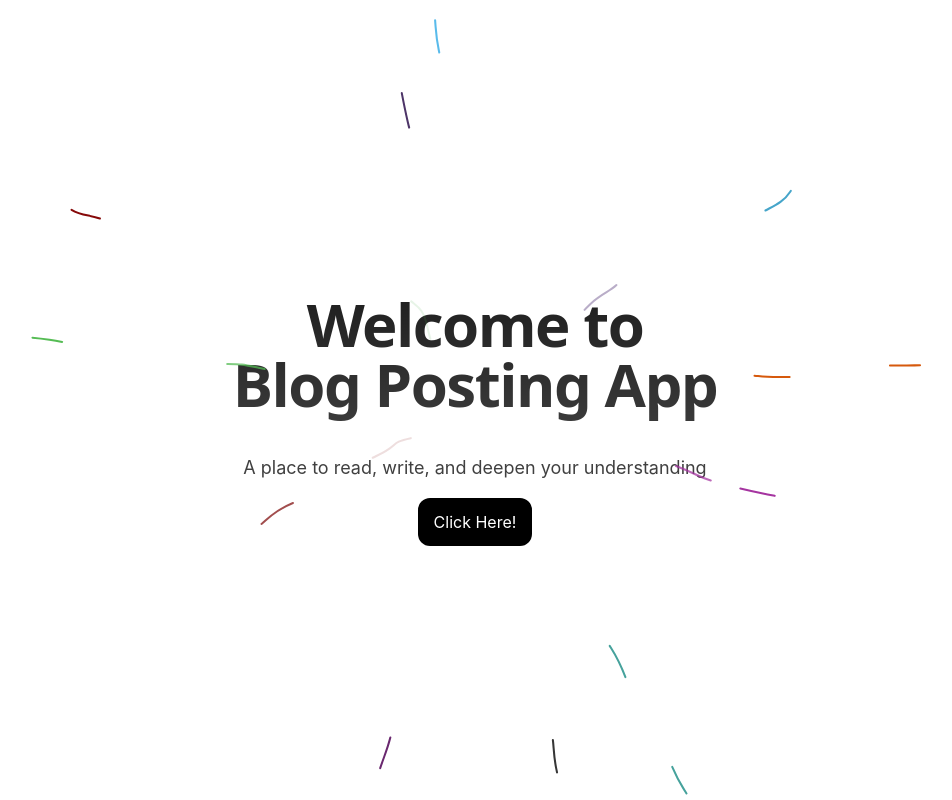
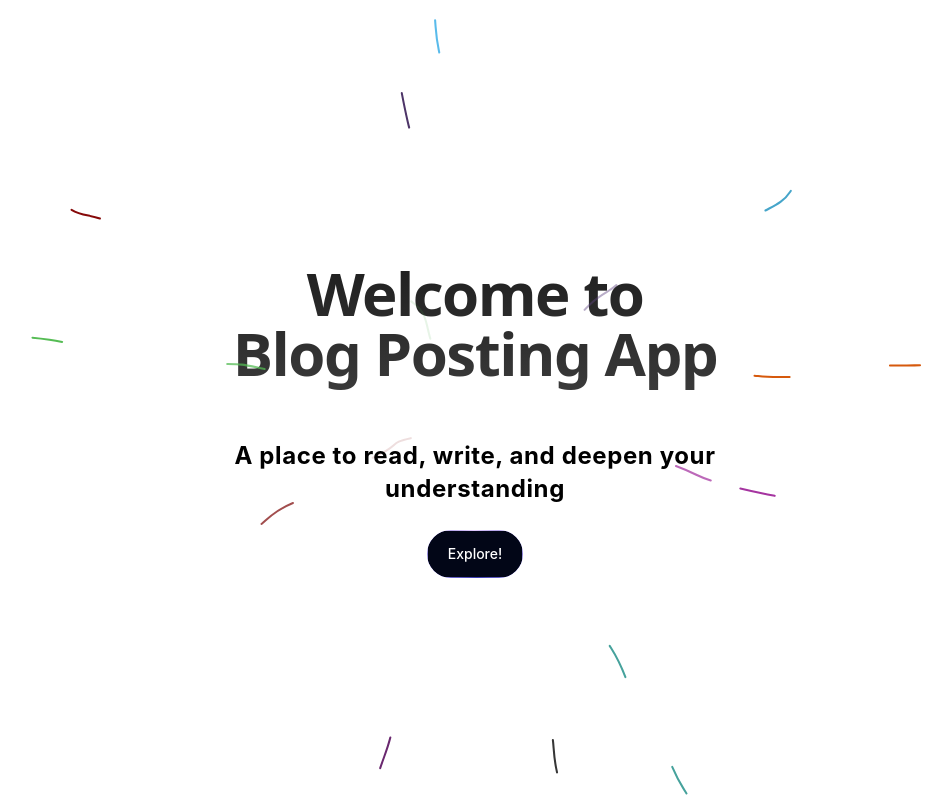
Before and after one commit to prashantpawarr/blogpostingfrontend, a React (Create React App) app: page / in a window 1280 px wide. Shown: the whole page, without its empty margins (165-1117 px from the left). Built offline with nearby package versions, Linux system fonts and the light colour scheme.

Commit message:
added some Acernity UI

```diff
--- a/package.json
+++ b/package.json
@@ -7,7 +7,7 @@
     "@testing-library/react": "^13.4.0",
     "@testing-library/user-event": "^13.5.0",
     "clsx": "^2.1.1",
-    "framer-motion": "^11.5.4",
+    "framer-motion": "^11.5.6",
     "react": "^18.3.1",
     "react-dom": "^18.3.1",
     "react-icons": "^5.3.0",
--- a/src/components/CommonRoute.jsx
+++ b/src/components/CommonRoute.jsx
@@ -3,6 +3,7 @@ import { Outlet } from "react-router-dom";
 import Header from "./Header";
 import Footer from "./Footer";
 import { BackgroundLines } from "../components/ui/background-lines";
+import { TextGenerateEffect } from "./ui/text-generate-effect";
 
 const CommonRoute = () => {
   const [isFullScreen, setIsFullScreen] = useState(true);
@@ -22,13 +23,18 @@ const CommonRoute = () => {
           Welcome to <br /> Blog Posting App
         </h2>
         <p className="max-w-xs sm:max-w-md md:max-w-xl mx-auto text-sm sm:text-base md:text-lg text-neutral-700 dark:text-neutral-400 text-center">
-          A place to read, write, and deepen your understanding
+          <TextGenerateEffect
+            words={"A place to read, write, and deepen your understanding"}
+          />
         </p>
         <button
           onClick={homePage}
-          className="cursor-pointer bg-black text-white mt-4 px-4 py-3 rounded-lg sm:rounded-xl relative z-20" // Adjusted z-index for the button
+          className="relative mt-[25px] z-20 inline-flex h-12 overflow-hidden rounded-full p-[1px] focus:outline-none focus:ring-2 focus:ring-slate-400 focus:ring-offset-2 focus:ring-offset-slate-50"
         >
-          Click Here!
+          <span className="absolute inset-[-1000%] animate-[spin_2s_linear_infinite] bg-[conic-gradient(from_90deg_at_50%_50%,#E2CBFF_0%,#393BB2_50%,#E2CBFF_100%)]" />
+          <span className="inline-flex h-full w-full cursor-pointer items-center justify-center  bg-slate-950 px-5 py-3 text-sm font-medium text-white backdrop-blur-3xl">
+            Explore!
+          </span>
         </button>
       </BackgroundLines>
 
--- /dev/null
+++ b/src/components/ui/text-generate-effect.jsx
@@ -0,0 +1,57 @@
+"use client";
+import { useEffect } from "react";
+import { motion, stagger, useAnimate } from "framer-motion";
+import { cn } from "../../lib/utils";
+
+export const TextGenerateEffect = ({
+  words,
+  className,
+  filter = true,
+  duration = 0.5,
+}) => {
+  const [scope, animate] = useAnimate();
+  let wordsArray = words.split(" ");
+  useEffect(() => {
+    animate(
+      "span",
+      {
+        opacity: 1,
+        filter: filter ? "blur(0px)" : "none",
+      },
+      {
+        duration: duration ? duration : 1,
+        delay: stagger(0.2),
+      }
+    );
+  }, [scope.current]);
+
+  const renderWords = () => {
+    return (
+      <motion.div ref={scope}>
+        {wordsArray.map((word, idx) => {
+          return (
+            <motion.span
+              key={word + idx}
+              className="dark:text-white text-black opacity-0"
+              style={{
+                filter: filter ? "blur(10px)" : "none",
+              }}
+            >
+              {word}{" "}
+            </motion.span>
+          );
+        })}
+      </motion.div>
+    );
+  };
+
+  return (
+    <div className={cn("font-bold", className)}>
+      <div className="mt-4">
+        <div className=" dark:text-white text-black text-2xl leading-snug tracking-wide">
+          {renderWords()}
+        </div>
+      </div>
+    </div>
+  );
+};
--- a/src/pages/Home.jsx
+++ b/src/pages/Home.jsx
@@ -4,15 +4,27 @@ import { GetAllBlogs } from "../utils/api";
 const Home = () => {
   const [blogs, setBlogs] = useState([]);
 
-  // useEffect(() => {
-  //   const getBlogs = async () => {
-  //     const blogsdata = await GetAllBlogs();
-  //     setBlogs(blogsdata);
-  //   };
-  //   getBlogs();
-  // }, []);
+  useEffect(() => {
+    const getBlogs = async () => {
+      const blogsdata = await GetAllBlogs();
+      setBlogs(blogsdata);
+    };
+    getBlogs();
+  }, []);
 
-  return <>Hello</>;
+  return (
+    <>
+      <section>
+        {blogs.map((e, i) => (
+          <div key={i}>
+            <h2>{e.title}</h2>
+            <p>{e.content}</p>
+            <img src={e.images[0]?.url} alt="blogImage" />
+          </div>
+        ))}
+      </section>
+    </>
+  );
 };
 
 export default Home;
--- a/tailwind.config.js
+++ b/tailwind.config.js
@@ -1,10 +1,26 @@
 /** @type {import('tailwindcss').Config} */
 module.exports = {
   content: [
-    "./src/**/*.{js,jsx,ts,tsx}",
+    "./src/pages/**/*.{js,ts,jsx,tsx,mdx}",
+    "./src/components/**/*.{js,ts,jsx,tsx,mdx}",
+    "./src/app/**/*.{js,ts,jsx,tsx,mdx}",
   ],
   theme: {
-    extend: {},
+    extend: {
+      animation: {
+        shimmer: "shimmer 2s linear infinite",
+      },
+      keyframes: {
+        shimmer: {
+          from: {
+            backgroundPosition: "0 0",
+          },
+          to: {
+            backgroundPosition: "-200% 0",
+          },
+        },
+      },
+    },
   },
   plugins: [],
-}
+};
```
Also changed, not shown: src/lib/utils.js (line endings or trailing spaces), 1 other file (tests, documents, lock files or other folders).
